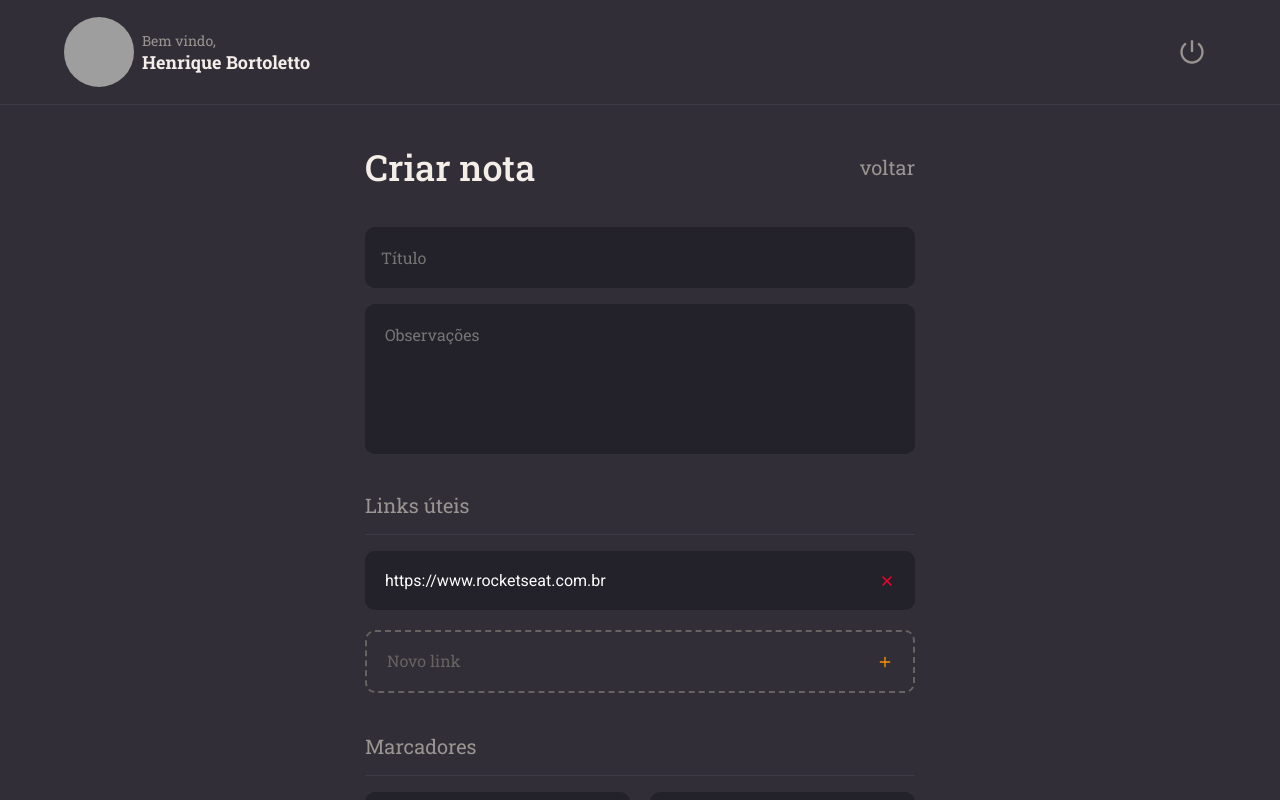
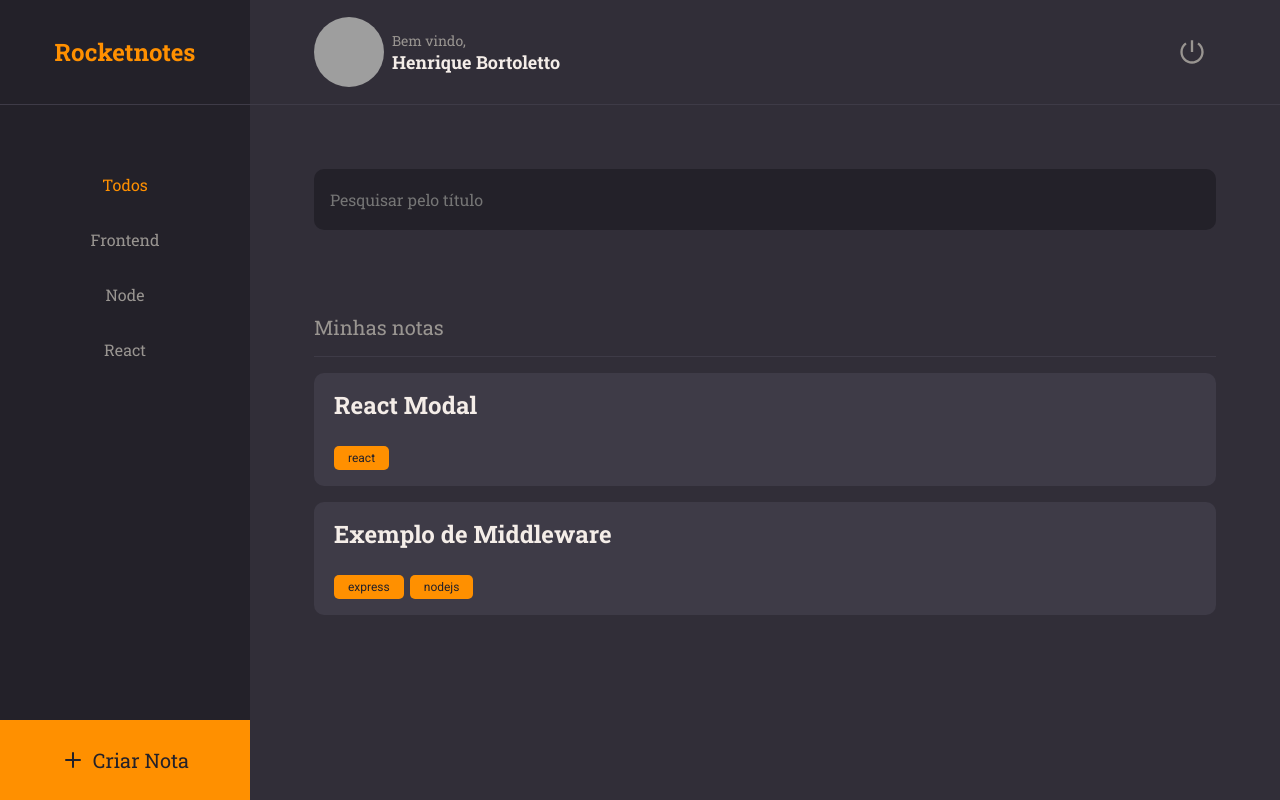
Before and after one commit to henriquebortoletto/notes-frontend, a React (Vite) app: page / in a window 1280 px wide. Built offline with nearby package versions, Linux system fonts and the light colour scheme; grey boxes are pictures that could not be loaded.

Commit message:
feat: configurando react router dom e separando as rotas da aplicacao

```diff
--- a/package.json
+++ b/package.json
@@ -13,6 +13,7 @@
     "react": "^18.3.1",
     "react-dom": "^18.3.1",
     "react-icons": "^5.2.1",
+    "react-router-dom": "^6.24.1",
     "styled-components": "^6.1.11"
   },
   "devDependencies": {
--- a/src/App.tsx
+++ b/src/App.tsx
@@ -1,13 +1,13 @@
 import { ThemeProvider } from "styled-components";
 
-import Create from "@/pages/Create";
+import Router from "@/routes";
 
 import GlobalStyles from "@/styles/global";
 import theme from "@/styles/theme";
 
 const App = () => (
   <ThemeProvider theme={theme}>
-    <Create />
+    <Router />
     <GlobalStyles />
   </ThemeProvider>
 );
--- /dev/null
+++ b/src/routes/app.routes.tsx
@@ -0,0 +1,17 @@
+import { Routes, Route } from "react-router-dom";
+
+import Home from "@/pages/Home";
+import Profile from "@/pages/Profile";
+import Create from "@/pages/Create";
+import Detail from "@/pages/Detail";
+
+const AppRoutes = () => (
+  <Routes>
+    <Route path="/" element={<Home />} />
+    <Route path="/profile" element={<Profile />} />
+    <Route path="/create" element={<Create />} />
+    <Route path="/detail/:id" element={<Detail />} />
+  </Routes>
+);
+
+export default AppRoutes;
--- /dev/null
+++ b/src/routes/auth.routes.tsx
@@ -0,0 +1,13 @@
+import { Routes, Route } from "react-router-dom";
+
+import SignIn from "@/pages/SignIn";
+import SignUp from "@/pages/SignUp";
+
+const AuthRoutes = () => (
+  <Routes>
+    <Route path="/" element={<SignIn />} />
+    <Route path="/signup" element={<SignUp />} />
+  </Routes>
+);
+
+export default AuthRoutes;
--- /dev/null
+++ b/src/routes/index.tsx
@@ -0,0 +1,16 @@
+import { BrowserRouter } from "react-router-dom";
+
+import AppRoutes from "@/routes/app.routes";
+import AuthRoutes from "@/routes/auth.routes";
+
+const Router = () => {
+  const isAuthenticated = true;
+
+  return (
+    <BrowserRouter>
+      {isAuthenticated ? <AppRoutes /> : <AuthRoutes />}
+    </BrowserRouter>
+  );
+};
+
+export default Router;
```
Also changed, not shown: 1 other file (tests, documents, lock files or other folders).
